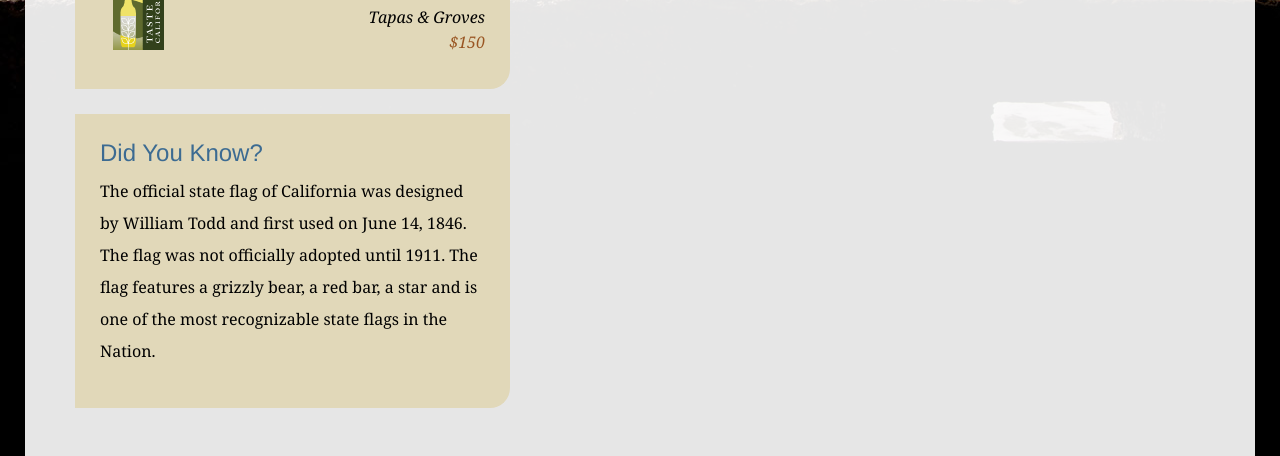
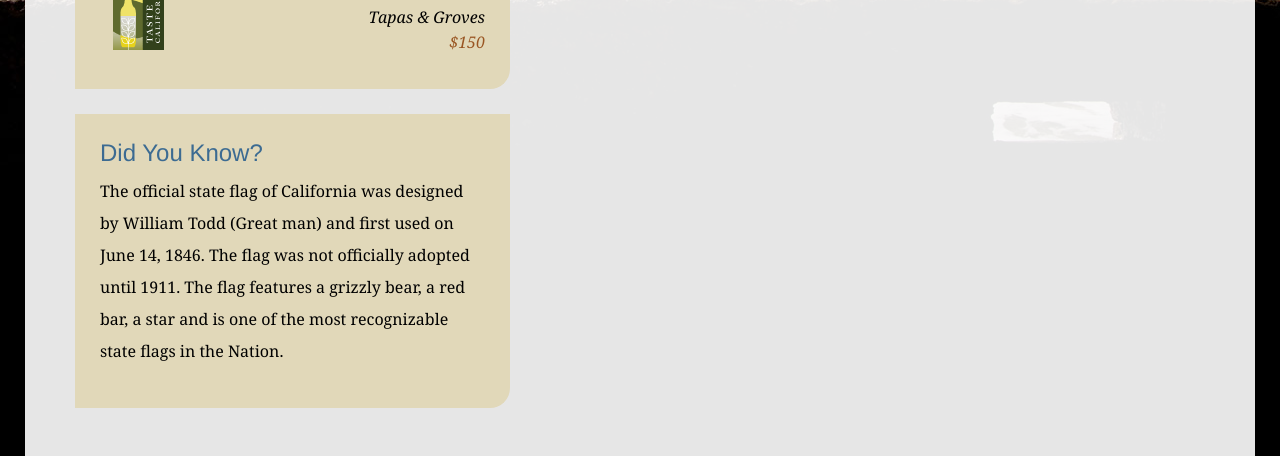
Before and after one commit to Zasimovich/MySecondRepo, a plain HTML site: page explore_california-master/index.html in a window 1280 px wide. Shown: the part 939-1395 px from the top of the page. Drawn offline with Linux system fonts and the light colour scheme.

Commit message:
Change index.html

```diff
--- a/explore_california-master/index.html
+++ b/explore_california-master/index.html
@@ -89,7 +89,7 @@
 
           <div id="trivia" class="callOut">
             <h1>Did You Know?</h1>
-            <p>The official state flag of California was designed by William Todd and first used on June 14, 1846. The flag was not officially adopted until 1911. The flag features a grizzly bear, a red bar, a star and is one of the most recognizable state flags in the Nation.</p>
+            <p>The official state flag of California was designed by William Todd (Great man) and first used on June 14, 1846. The flag was not officially adopted until 1911. The flag features a grizzly bear, a red bar, a star and is one of the most recognizable state flags in the Nation.</p>
           </div>
         </div>
       </div>
```
